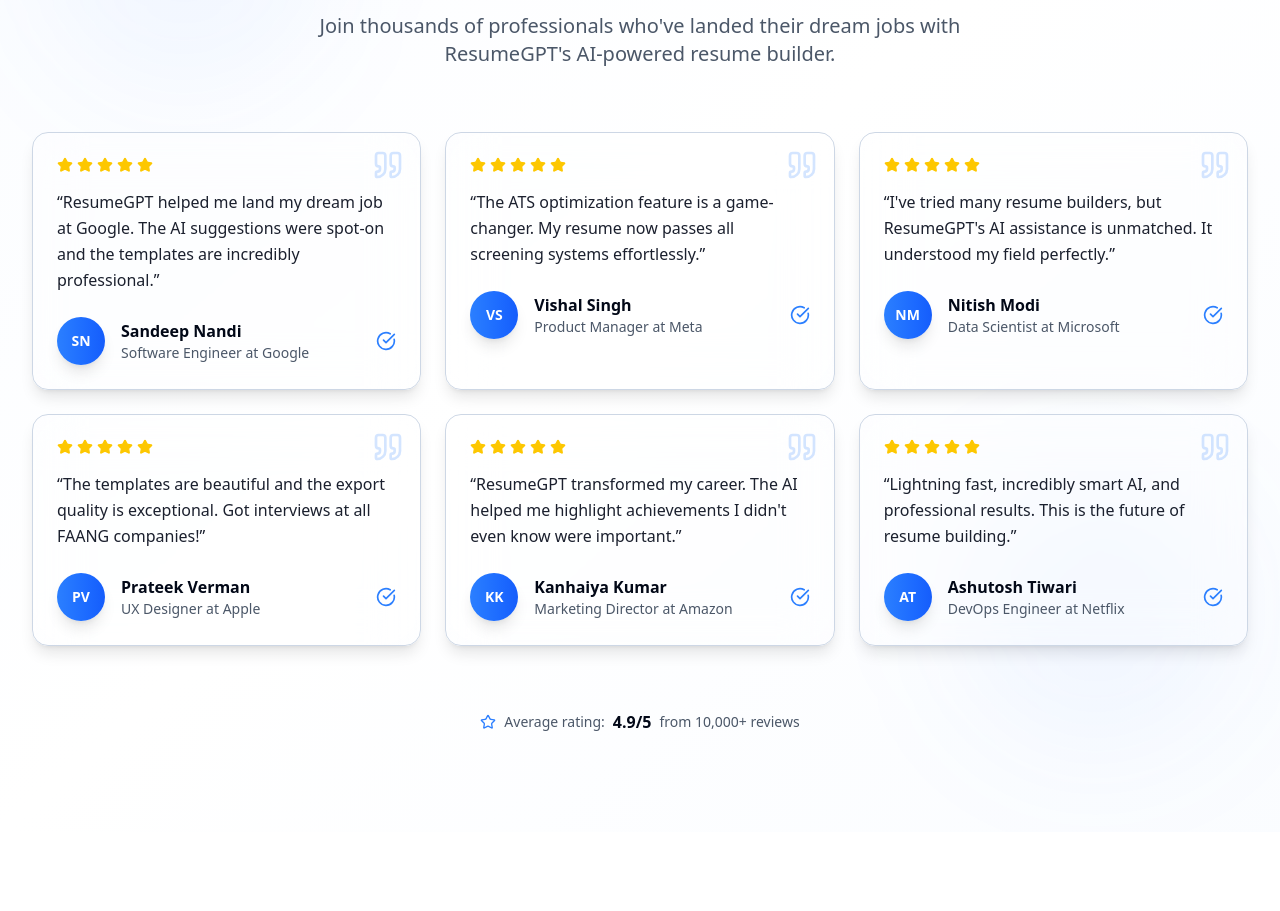
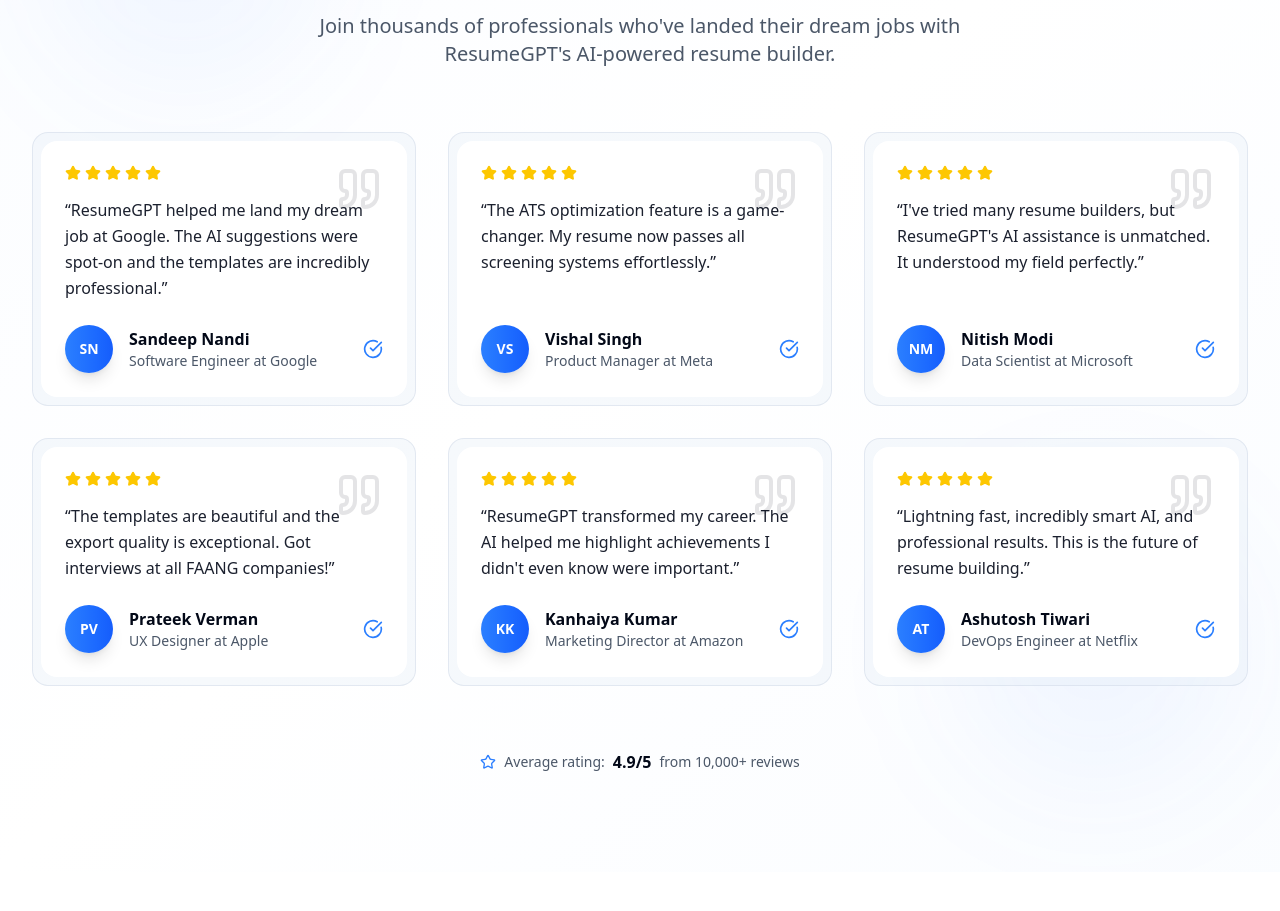
Before and after one commit to decodewithdeepak/resume-gpt, a Next.js app: page / in a window 1280 px wide. Shown: the part 4620-5531 px from the top of the page. Built offline with nearby package versions, Linux system fonts and the light colour scheme; no server answers.

Commit message:
Refactor TestimonialSection: Enhance grid layout and styling for testimonial cards, improving visual appeal and user interaction

```diff
--- a/components/home/TestimonialSection.tsx
+++ b/components/home/TestimonialSection.tsx
@@ -96,17 +96,22 @@
           </p>
         </div>
 
-        {/* Simple Grid Layout */}
-        <div className="grid grid-cols-1 md:grid-cols-2 lg:grid-cols-3 gap-6">
+        {/* Enhanced Grid Layout with Feature Card Design */}
+        <div className="grid grid-cols-1 md:grid-cols-2 lg:grid-cols-3 gap-8">
           {testimonials.map((testimonial, index) => (
             <div
               key={index}
-              className="relative group cursor-pointer transition-all duration-300 hover:scale-[1.02]"
+              className="bg-muted/30 hover:bg-muted/50 transition-all duration-700 rounded-2xl p-2 group relative overflow-hidden border border-border/50 cursor-pointer"
             >
-              <div className="relative h-full bg-card/30 backdrop-blur-xl border border-border rounded-2xl p-6 shadow-lg hover:shadow-xl transition-all duration-300">
+              <div className="rounded-2xl bg-card backdrop-blur-xs h-full transition-all duration-700 relative overflow-hidden w-full p-6 flex flex-col justify-between min-h-[200px]">
+                {/* Animated gradient background */}
+                <div className="absolute -bottom-40 left-[50%] translate-x-[-50%] group-hover:opacity-100 opacity-0 z-1 bg-linear-to-t from-blue-500/10 to-blue-300/20 blur-[6em] rounded-xl transition-all duration-700 ease-out w-40 h-80 rotate-12" />
+
+                {/* Content - relative z-10 for proper layering */}
+                <div className="relative z-10 flex flex-col h-full">
                   {/* Quote icon */}
-                <div className="absolute top-4 right-4 opacity-20 group-hover:opacity-30 transition-opacity">
-                  <Quote className="h-8 w-8 text-blue-500" />
+                  <div className="absolute top-0 right-0 opacity-10 group-hover:opacity-20 transition-opacity duration-500">
+                    <Quote className="h-12 w-12 text-foreground" />
                   </div>
 
                   {/* Rating */}
@@ -145,6 +150,7 @@
                   </div>
                 </div>
               </div>
+            </div>
           ))}
         </div>
 
```
Lines whose indentation alone changed are shown as unchanged.
